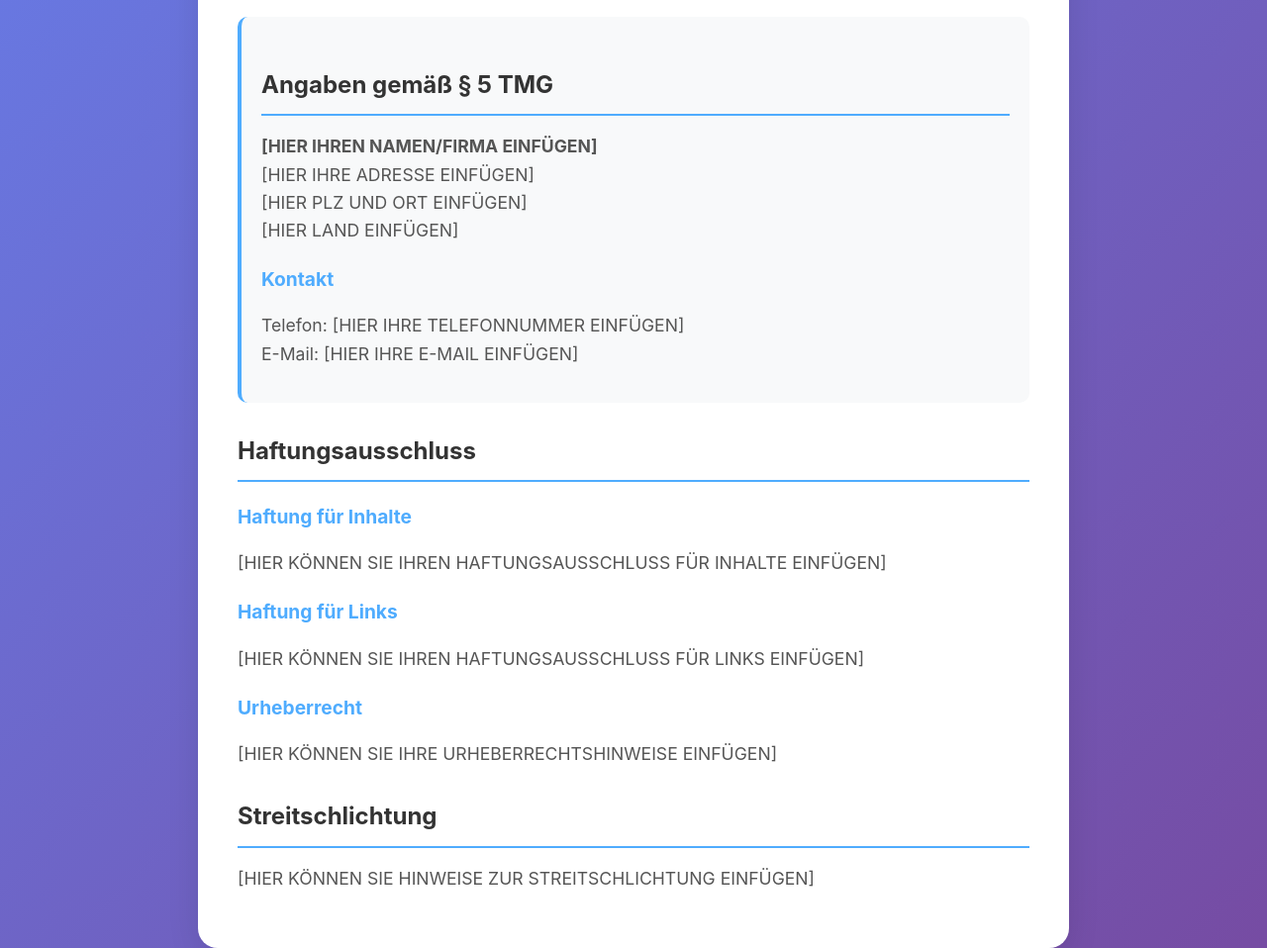
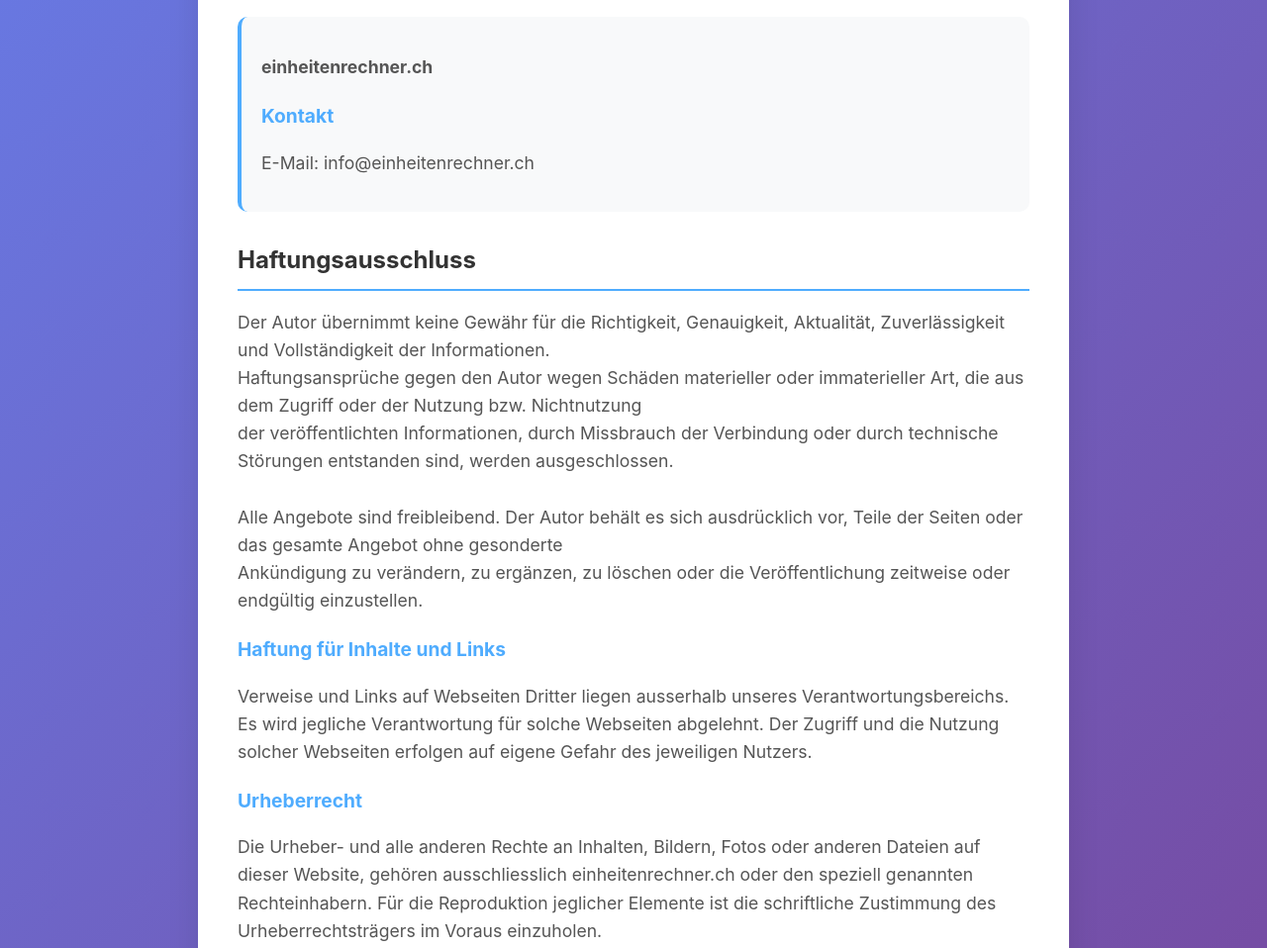
Before and after one commit to mauricejuede/einheitenrechner.ch, a plain HTML site: page impressum.html in a window 1280 px wide. Shown: the part 340-1298 px from the top of the page at 99% size. Drawn offline with Linux system fonts and the light colour scheme.

Commit message:
Update impressum.html

```diff
--- a/impressum.html
+++ b/impressum.html
@@ -124,30 +124,25 @@
 
         <div class="legal-content">
             <div class="contact-info">
-                <h2>Angaben gemäß § 5 TMG</h2>
-                <p><strong>[HIER IHREN NAMEN/FIRMA EINFÜGEN]</strong><br>
-                [HIER IHRE ADRESSE EINFÜGEN]<br>
-                [HIER PLZ UND ORT EINFÜGEN]<br>
-                [HIER LAND EINFÜGEN]</p>
+                <p><strong>einheitenrechner.ch</strong><br>
 
                 <h3>Kontakt</h3>
-                <p>Telefon: [HIER IHRE TELEFONNUMMER EINFÜGEN]<br>
-                E-Mail: [HIER IHRE E-MAIL EINFÜGEN]</p>
+                <p>E-Mail: info@einheitenrechner.ch</p>
             </div>
 
             <h2>Haftungsausschluss</h2>
+            <p>Der Autor übernimmt keine Gewähr für die Richtigkeit, Genauigkeit, Aktualität, Zuverlässigkeit und Vollständigkeit der Informationen.<br>
+            Haftungsansprüche gegen den Autor wegen Schäden materieller oder immaterieller Art, die aus dem Zugriff oder der Nutzung bzw. Nichtnutzung<br>
+            der veröffentlichten Informationen, durch Missbrauch der Verbindung oder durch technische Störungen entstanden sind, werden ausgeschlossen.<br>
+            <br>
+            Alle Angebote sind freibleibend. Der Autor behält es sich ausdrücklich vor, Teile der Seiten oder das gesamte Angebot ohne gesonderte<br>
+            Ankündigung zu verändern, zu ergänzen, zu löschen oder die Veröffentlichung zeitweise oder endgültig einzustellen.</p>
 
-            <h3>Haftung für Inhalte</h3>
-            <p>[HIER KÖNNEN SIE IHREN HAFTUNGSAUSSCHLUSS FÜR INHALTE EINFÜGEN]</p>
-
-            <h3>Haftung für Links</h3>
-            <p>[HIER KÖNNEN SIE IHREN HAFTUNGSAUSSCHLUSS FÜR LINKS EINFÜGEN]</p>
+            <h3>Haftung für Inhalte und Links</h3>
+            <p>Verweise und Links auf Webseiten Dritter liegen ausserhalb unseres Verantwortungsbereichs. Es wird jegliche Verantwortung für solche Webseiten abgelehnt. Der Zugriff und die Nutzung solcher Webseiten erfolgen auf eigene Gefahr des jeweiligen Nutzers.</p>
 
             <h3>Urheberrecht</h3>
-            <p>[HIER KÖNNEN SIE IHRE URHEBERRECHTSHINWEISE EINFÜGEN]</p>
-
-            <h2>Streitschlichtung</h2>
-            <p>[HIER KÖNNEN SIE HINWEISE ZUR STREITSCHLICHTUNG EINFÜGEN]</p>
+            <p>Die Urheber- und alle anderen Rechte an Inhalten, Bildern, Fotos oder anderen Dateien auf dieser Website, gehören ausschliesslich einheitenrechner.ch oder den speziell genannten Rechteinhabern. Für die Reproduktion jeglicher Elemente ist die schriftliche Zustimmung des Urheberrechtsträgers im Voraus einzuholen.</p>
         </div>
     </div>
 </body>
```
